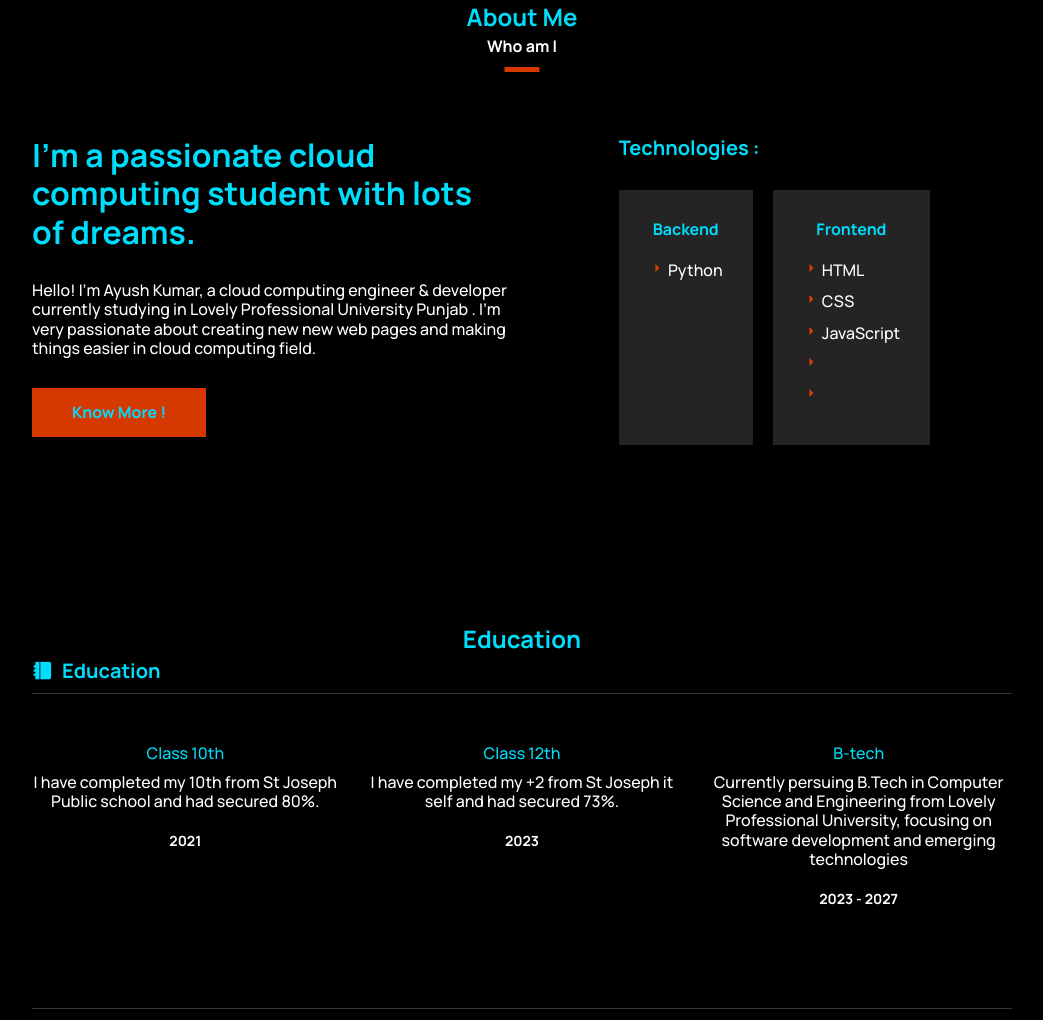
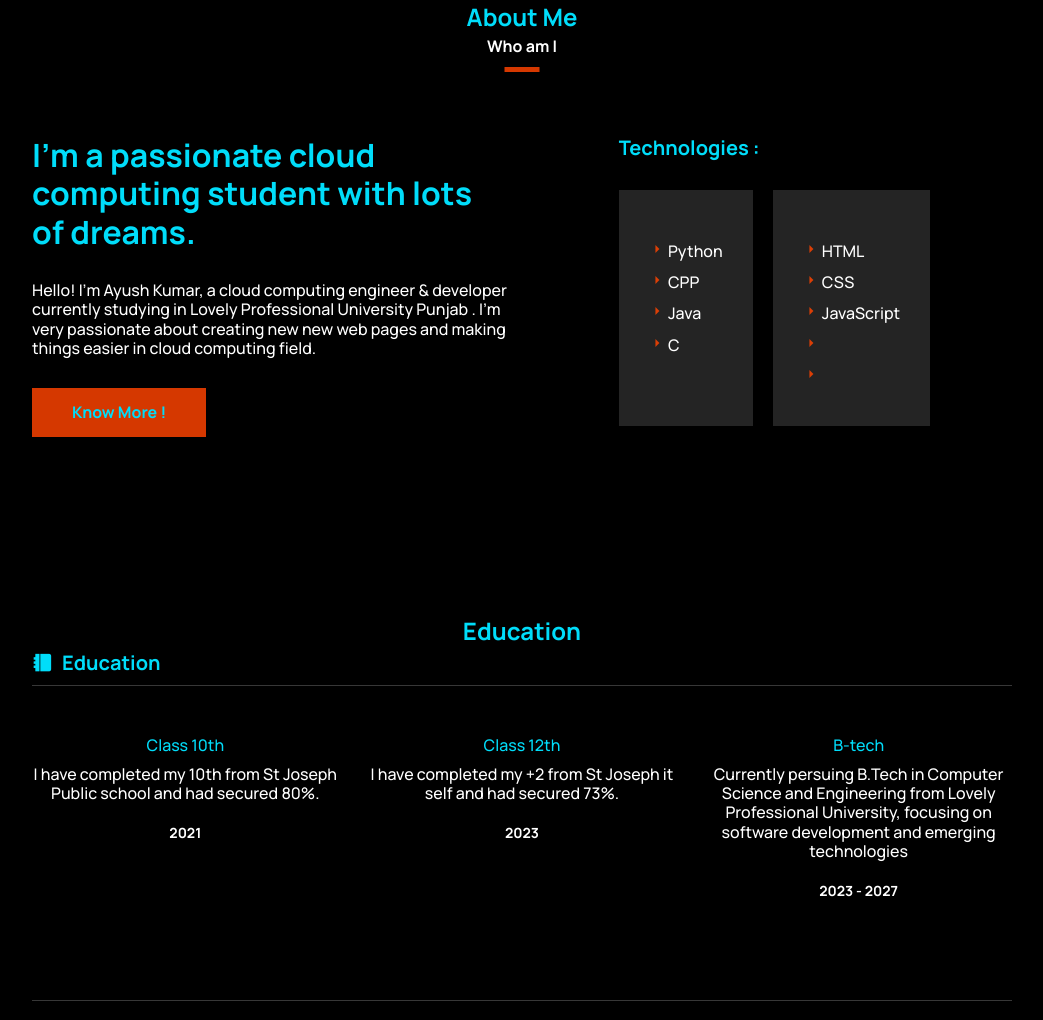
Before and after one commit to Ayush070406/myportfolio, a plain HTML site: page index.html in a window 1280 px wide. Shown: the part 935-1955 px from the top of the page, without its empty margins (118-1161 px from the left). Drawn offline with nearby package versions, Linux system fonts and the light colour scheme.

Commit message:
Remove subtitles from skills sections
Removed subtitles for Backend and Frontend skills sections.

```diff
--- a/index.html
+++ b/index.html
@@ -111,15 +111,21 @@
                         <h3 class="skills__title">Technologies :</h3>
                         <div class="skills__wrapper">
                             <div class="skills__content">
-                                <h4 class="skills__subtitle">Backend</h4>
+                                <h4 class="skills__subtitle"></h4>
                                 <ul class="skills__list">
                                     <li class="skills__item"><i class="ri-arrow-right-s-fill"></i>
                                         Python</li>
+                                    <li class="skills__item"><i class="ri-arrow-right-s-fill"></i>
+                                        CPP</li>
+                                    <li class="skills__item"><i class="ri-arrow-right-s-fill"></i>
+                                        Java</li>
+                                    <li class="skills__item"><i class="ri-arrow-right-s-fill"></i>
+                                        C</li>
 
                                 </ul>
                             </div>
                             <div class="skills__content">
-                                <h4 class="skills__subtitle">Frontend</h4>
+                                <h4 class="skills__subtitle"></h4>
                                 <ul class="skills__list">
                                     <li class="skills__item"><i class="ri-arrow-right-s-fill"></i>
                                         HTML</li>
```
